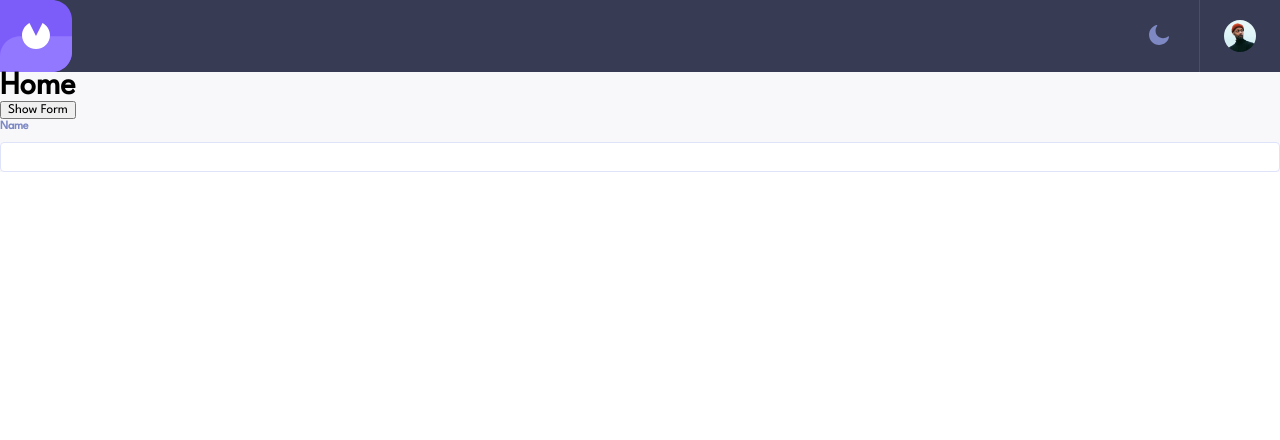
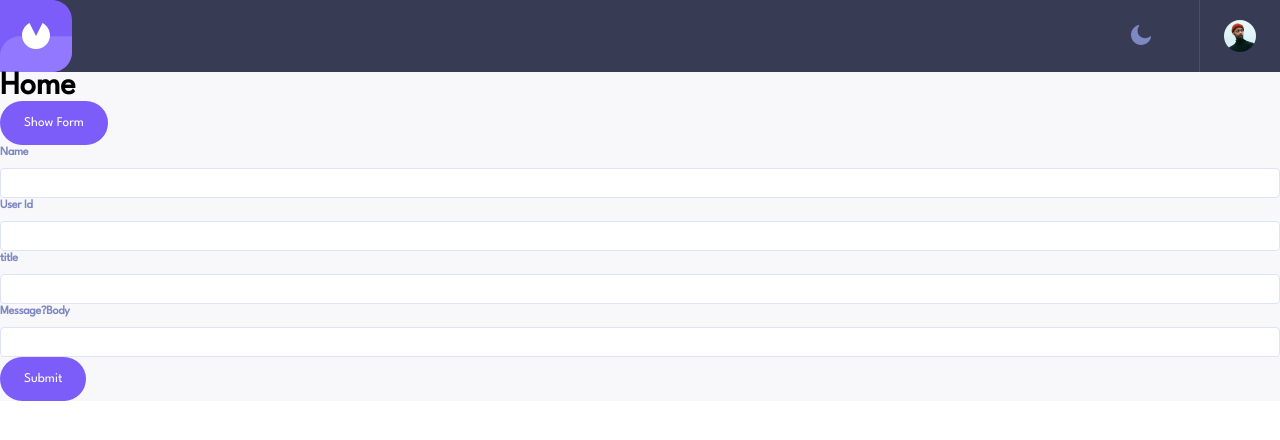
Before and after one commit to peggylicious/md-test, an Angular app: page /home in a window 1280 px wide. Both pictures are taken after a click on the button "Show Form". Shown: the top 440 px of the page. Built offline with nearby package versions, Linux system fonts and the light colour scheme.

Commit message:
#1 update post form with styles

```diff
--- a/src/app/shared/post-form/post-form.component.css
+++ b/src/app/shared/post-form/post-form.component.css
@@ -0,0 +1,4 @@
+button{
+    background-color: var(--md-test-primary);
+    border-radius: 24px;
+}
--- a/src/app/shared/post-form/post-form.component.html
+++ b/src/app/shared/post-form/post-form.component.html
@@ -1,6 +1,21 @@
-<form action="" >
+<form [formGroup]="postForm">
     <div class="md-input-form-group">
         <label for="user-name" class="t-12-b md-input-label">Name</label>
         <input type="text" name="" id="user-name" class="md-test-input">
     </div>
+    <div class="md-input-form-group">
+        <label for="user-name" class="t-12-b md-input-label">User Id</label>
+        <input type="text" name="" id="user-id" class="md-test-input" formControlName="userId">
+    </div>
+    <div class="md-input-form-group">
+        <label for="user-name" class="t-12-b md-input-label">title</label>
+        <input type="text" name="" id="title" class="md-test-input" formControlName="title">
+    </div>
+    <div class="md-input-form-group">
+        <label for="user-name" class="t-12-b md-input-label">Message?Body</label>
+        <input type="text" name="" id="body" class="md-test-input" formControlName="body">
+    </div>
+    <div>
+        <button (click)="submit()">{{'Submit'}}</button>
+    </div>
 </form>
--- a/src/app/shared/post-form/post-form.component.ts
+++ b/src/app/shared/post-form/post-form.component.ts
@@ -1,12 +1,32 @@
-import { Component } from '@angular/core';
+import { Component, inject } from '@angular/core';
+import { FormBuilder, FormGroup, ReactiveFormsModule } from '@angular/forms';
 
 @Component({
   selector: 'post-form',
   standalone: true,
-  imports: [],
+  imports: [ReactiveFormsModule, ],
   templateUrl: './post-form.component.html',
   styleUrl: './post-form.component.css'
 })
 export class PostFormComponent {
+  fb = inject(FormBuilder)
 
+  postForm: FormGroup  = this.fb.group({
+    id: [''],
+    userId: [''],
+    title: [''],
+    body: ['']
+  })
+
+  initializeForm(){
+    return this.postForm = this.fb.group({
+      id: [''],
+      userId: [''],
+      title: [''],
+      body: ['']
+    })
+  }
+  submit(){
+    console.log(this.postForm.value)
+  }
 }
--- a/src/styles.css
+++ b/src/styles.css
@@ -1,8 +1,18 @@
 /* You can add global styles to this file, and also import other style files */
+*{
+    margin: 0;
+    padding: 0;
+    box-sizing: border-box;
+}
+button{
+    border: none;
+    box-shadow: none;
+    background-color: var(--md-test-primary);
+    border-radius: 24px;
+    padding: 1rem 1.5rem;
+    color: #fff;
+}
 
-p, h1, h2, body{
-    margin: 0;
-}
 .text-500{
     font-size: 12px;
     font-style: normal;
```
